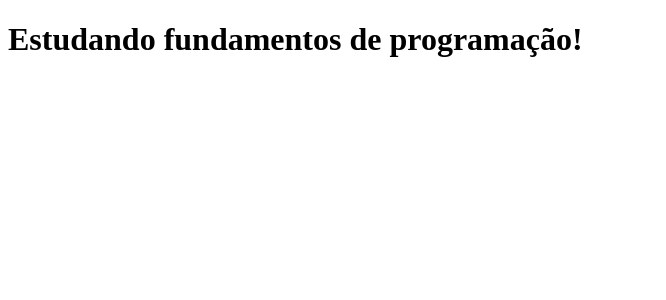
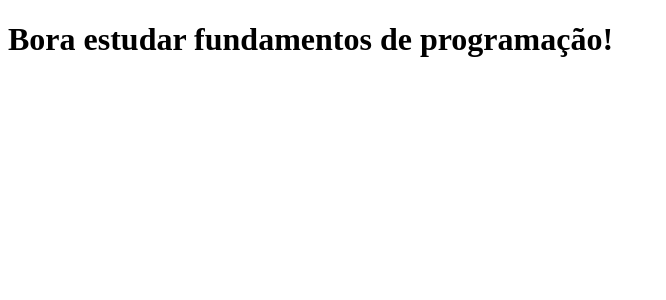
Before and after one commit to rafapolmann/clone-tabnews, a Next.js app: page / in a window 1280 px wide. Shown: the top 300 px of the page, without its empty margins (0-666 px from the left). Built offline with nearby package versions, Linux system fonts and the light colour scheme.

Commit message:
altera mensagem da página inicial

```diff
--- a/pages/index.js
+++ b/pages/index.js
@@ -1,5 +1,5 @@
 function Home(){
-    return <h1>Estudando fundamentos de programação!</h1>
+    return <h1>Bora estudar fundamentos de programação!</h1>
 }
 
 export default Home;
```
